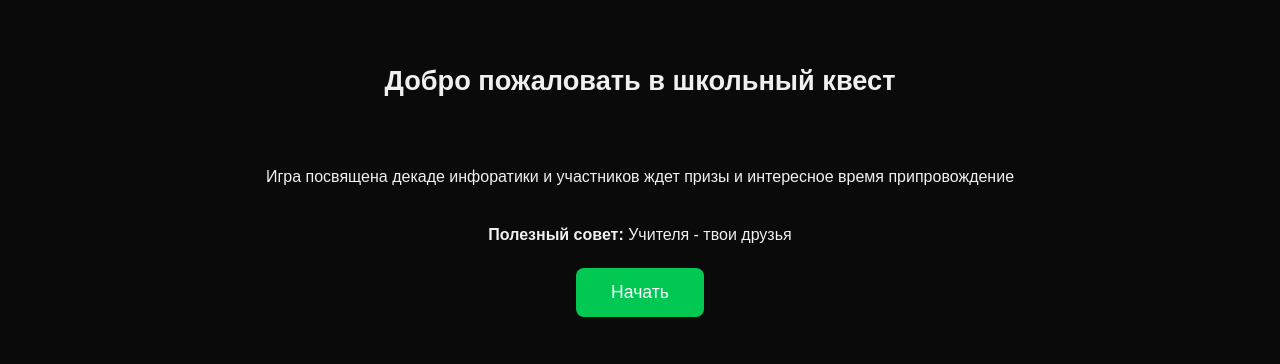
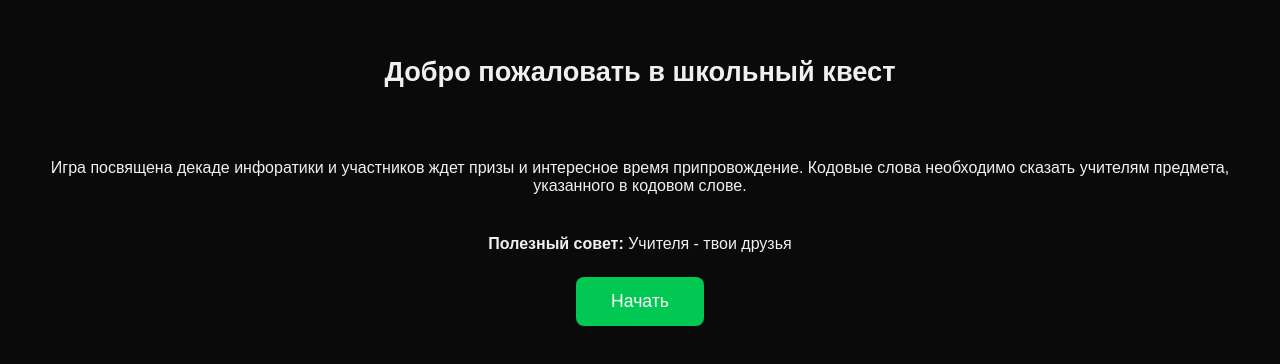
Before and after one commit to Sain13/quest, a plain HTML site: page index.html in a window 1280 px wide. Shown: the part 250-614 px from the top of the page. Drawn offline with Linux system fonts and the light colour scheme.

Commit message:
Update index.html

```diff
--- a/index.html
+++ b/index.html
@@ -11,7 +11,9 @@
     <body>
 
       <h1>Добро пожаловать в школьный квест</h1>
-      <p>Игра посвящена декаде инфоратики и участников ждет призы и интересное время припровождение</p>
+      <p>Игра посвящена декаде инфоратики и участников ждет призы и интересное время припровождение.
+      Кодовые слова необходимо сказать учителям предмета, указанного в кодовом слове.
+      </p>
       <p><strong>Полезный совет:</strong> Учителя - твои друзья</p>
 
       <button onclick="location.href='quest1.html'">Начать</button>
```
